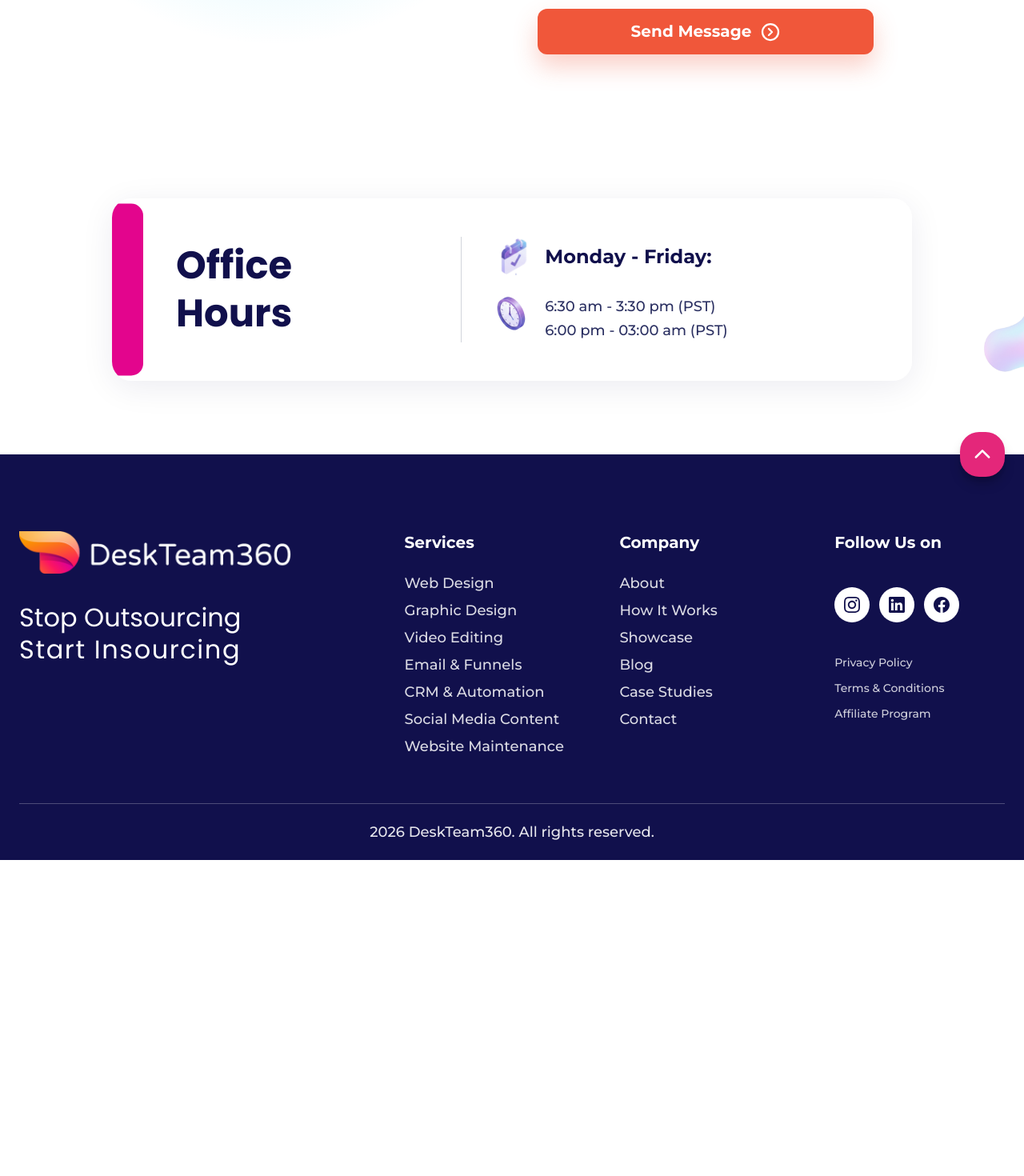
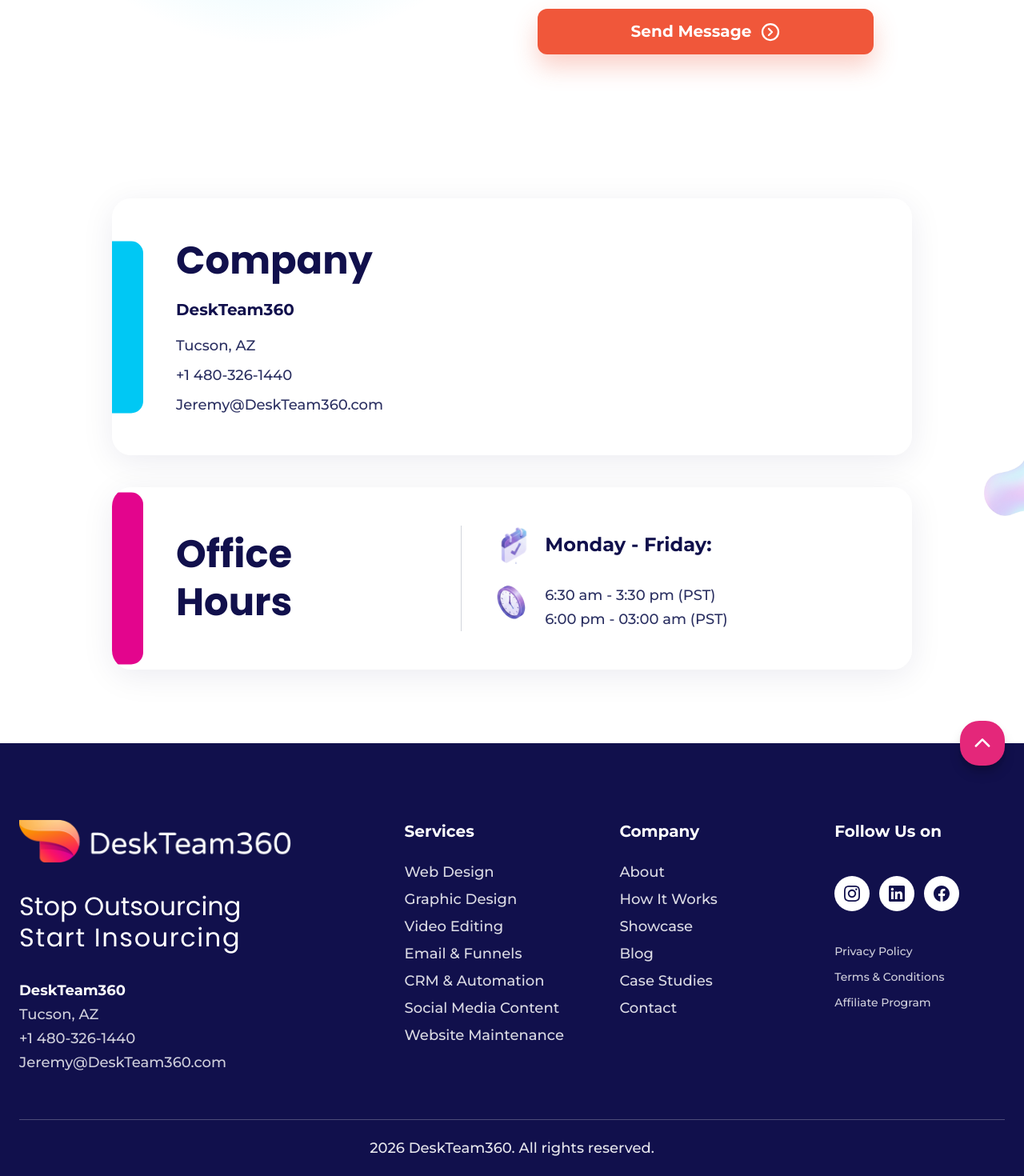
Before and after one commit to DeskTeam-360/dt360, a Next.js app: page /contact in a window 1280 px wide. Shown: the part 1486-2956 px from the top of the page at 80% size. Before the commit the page ends 2561 px from the top, so only its background shows below. Built offline with nearby package versions, Linux system fonts and the light colour scheme; no server answers.

Commit message:
Add official company NAP to footer, contact, and Organization schema (F14).
Use the approved DeskTeam360 contact set for public city/state display and full address in structured data.

Co-authored-by: Cursor <cursoragent@cursor.com>

```diff
--- a/components/layout/Footer.tsx
+++ b/components/layout/Footer.tsx
@@ -7,6 +7,7 @@ import {
   footerSocial,
   type FooterSocial,
 } from "@/data/footer";
+import { companyContact } from "@/data/companyContact";
 import { siteConfig } from "@/config/site";
 import { DeskTeamLogo } from "./DeskTeamLogo";
 import { FooterScrollTop } from "./FooterScrollTop";
@@ -27,6 +28,20 @@ export function Footer() {
               <br />
               <span className="tracking-[0.05em]">Start Insourcing</span>
             </h3>
+            <address className="mt-8 not-italic font-[var(--font-montserrat)] text-[14px] font-medium leading-[1.7] text-white/80">
+              <p className="font-bold text-white">{companyContact.name}</p>
+              <p>{companyContact.publicLocation}</p>
+              <p>
+                <a href={companyContact.phoneHref} className="transition hover:text-white">
+                  {companyContact.phoneDisplay}
+                </a>
+              </p>
+              <p>
+                <a href={companyContact.emailHref} className="transition hover:text-white">
+                  {companyContact.emailDisplay}
+                </a>
+              </p>
+            </address>
           </div>
 
           <nav aria-label="Services">
--- /dev/null
+++ b/components/pages/contact/ContactCompanyDetails.tsx
@@ -0,0 +1,43 @@
+import { companyContact } from "@/data/companyContact";
+import { contactCompanyDetails } from "@/data/contact";
+
+const CARD_BG = "bg-[rgba(255,255,255,0.6)]";
+
+/** F14 — official public contact details on /contact. */
+export function ContactCompanyDetails() {
+  return (
+    <article
+      className={`relative overflow-hidden rounded-[24px] shadow-[0_8px_40px_rgba(17,16,76,0.08)] ${CARD_BG}`}
+      aria-labelledby="contact-company-heading"
+    >
+      <div
+        className="pointer-events-none absolute top-1/2 left-0 z-10 h-[215px] w-[25px] -translate-y-1/2 rounded-r-[15px] bg-[#00c8f4] md:w-[39px]"
+        aria-hidden
+      />
+      <div className="relative z-20 space-y-4 py-10 [padding-inline:calc(var(--spacing)*10)] md:py-12 md:[padding-inline:calc(var(--spacing)*20)]">
+        <h2
+          id="contact-company-heading"
+          className="font-[var(--font-poppins)] text-[40px] font-bold leading-tight text-[#11104C] sm:text-[48px]"
+        >
+          {contactCompanyDetails.heading}
+        </h2>
+        <p className="font-[var(--font-montserrat)] text-[20px] font-bold text-[#11104C]">
+          {companyContact.name}
+        </p>
+        <ul className="space-y-2 font-[var(--font-montserrat)] text-[18px] font-medium leading-[1.6] text-[#2a2f61]">
+          <li>{companyContact.publicLocation}</li>
+          <li>
+            <a href={companyContact.phoneHref} className="transition hover:text-[#11104C]">
+              {companyContact.phoneDisplay}
+            </a>
+          </li>
+          <li>
+            <a href={companyContact.emailHref} className="transition hover:text-[#11104C]">
+              {companyContact.emailDisplay}
+            </a>
+          </li>
+        </ul>
+      </div>
+    </article>
+  );
+}
--- a/components/pages/contact/ContactMain.tsx
+++ b/components/pages/contact/ContactMain.tsx
@@ -2,6 +2,7 @@ import { Container } from "@/components/shared/Container";
 import { MarketingSafeImage } from "@/components/shared/MarketingSafeImage";
 import { contactAssets, contactIntro, contactOrnamentStyles } from "@/data/contact";
 import { ContactForm } from "./ContactForm";
+import { ContactCompanyDetails } from "./ContactCompanyDetails";
 import { ContactOfficeHours } from "./ContactOfficeHours";
 
 export function ContactMain() {
@@ -63,7 +64,7 @@ export function ContactMain() {
           </div>
         </div>
 
-        <div className="relative mx-auto mt-12 max-w-[1000px] overflow-visible md:mt-16 lg:mt-[10em]">
+        <div className="relative mx-auto mt-12 grid max-w-[1000px] gap-8 overflow-visible md:mt-16 lg:mt-[10em] lg:gap-10">
           <MarketingSafeImage
             src={contactAssets.ornament}
             alt=""
@@ -73,6 +74,7 @@ export function ContactMain() {
             sizes="(max-width: 1024px) 32vw, 360px"
             aria-hidden
           />
+          <ContactCompanyDetails />
           <ContactOfficeHours />
         </div>
       </Container>
--- a/components/seo/OrganizationJsonLd.tsx
+++ b/components/seo/OrganizationJsonLd.tsx
@@ -1,5 +1,6 @@
 import { getSiteUrl, siteConfig } from "@/config/site";
 import {
+  companyContact,
   organizationAreaServed,
   organizationDescription,
   organizationFounderName,
@@ -10,7 +11,7 @@ import {
 } from "@/data/organizationSchema";
 import { JsonLd } from "@/components/seo/JsonLd";
 
-/** Schema.org Organization + WebSite for the homepage (F9). */
+/** Schema.org Organization + WebSite for the homepage (F9 + F14). */
 export function OrganizationJsonLd() {
   const url = getSiteUrl();
   const orgId = `${url}/#organization`;
@@ -23,7 +24,8 @@ export function OrganizationJsonLd() {
           "@context": "https://schema.org",
           "@type": "Organization",
           "@id": orgId,
-          name: siteConfig.name,
+          name: companyContact.name,
+          legalName: companyContact.legalName,
           url: `${url}/`,
           slogan: organizationSlogan,
           logo: {
@@ -37,6 +39,26 @@ export function OrganizationJsonLd() {
             "@type": "Person",
             name: organizationFounderName,
           },
+          address: {
+            "@type": "PostalAddress",
+            streetAddress: companyContact.streetAddress,
+            addressLocality: companyContact.addressLocality,
+            addressRegion: companyContact.addressRegion,
+            postalCode: companyContact.postalCode,
+            addressCountry: companyContact.addressCountry,
+          },
+          email: companyContact.emailDisplay,
+          telephone: companyContact.phoneDisplay,
+          contactPoint: [
+            {
+              "@type": "ContactPoint",
+              contactType: "customer service",
+              email: companyContact.emailDisplay,
+              telephone: companyContact.phoneDisplay,
+              areaServed: [...organizationAreaServed],
+              availableLanguage: ["English"],
+            },
+          ],
           sameAs: [...organizationSameAs],
           knowsAbout: [...organizationKnowsAbout],
           areaServed: [...organizationAreaServed],
--- /dev/null
+++ b/data/companyContact.ts
@@ -0,0 +1,19 @@
+/**
+ * F14 — official company name, address, phone, and email (Jeremy, 2026-10).
+ * Full postal address is for schema / legal use; public UI shows city + state.
+ */
+export const companyContact = {
+  legalName: "DeskTeam360",
+  name: "DeskTeam360",
+  streetAddress: "2114 W Grant Rd",
+  addressLocality: "Tucson",
+  addressRegion: "AZ",
+  postalCode: "85745",
+  addressCountry: "US",
+  /** Public-facing location line (report: city + state for online-only business). */
+  publicLocation: "Tucson, AZ",
+  phoneDisplay: "+1 480-326-1440",
+  phoneHref: "tel:+14803261440",
+  emailDisplay: "Jeremy@DeskTeam360.com",
+  emailHref: "mailto:Jeremy@DeskTeam360.com",
+} as const;
--- a/data/contact.ts
+++ b/data/contact.ts
@@ -63,3 +63,8 @@ export const contactOfficeHours = {
   calendarIconSrc: contactAssets.calendarIcon,
   clockIconSrc: contactAssets.clockIcon,
 } as const;
+
+/** F14 — public NAP on /contact (city + state only for location). */
+export const contactCompanyDetails = {
+  heading: "Company",
+} as const;
--- a/data/organizationSchema.ts
+++ b/data/organizationSchema.ts
@@ -1,4 +1,6 @@
-/** Schema.org Organization fields (JSON-LD) — homepage. F14/Gate 5 fields omitted. */
+/** Schema.org Organization fields (JSON-LD) — homepage. NAP from F14 in companyContact. */
+
+export { companyContact } from "@/data/companyContact";
 
 export const organizationSlogan = "Your Digital Team, All in One Place.";
 
```
